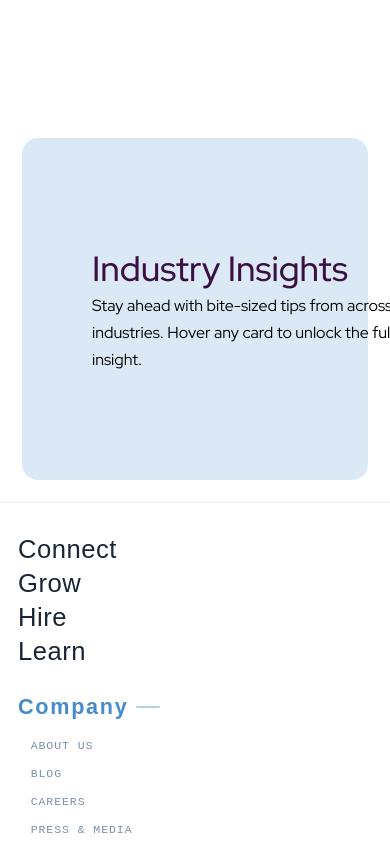
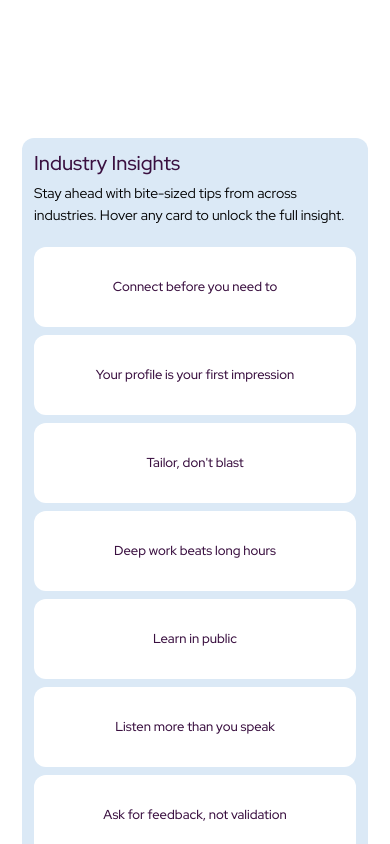
Before and after one commit to shankar-akashkore/ProConnect, a Next.js app in the folder frontend/: page / in a window 390 px wide. Shown: the part 800-1644 px from the top of the page. Built offline with nearby package versions, Linux system fonts and the light colour scheme; a web font is replaced by a local one.

Commit message:
Added responsive for home layout

```diff
--- a/frontend/src/components/HomeComponent/InsightsGrid.module.css
+++ b/frontend/src/components/HomeComponent/InsightsGrid.module.css
@@ -105,3 +105,74 @@
     line-height: 1.7;
     margin: 0;
   }
+/* ── Mobile Responsive ── */
+@media (max-width: 768px) {
+
+  .section {
+    flex-direction: column;
+    padding: 16px;
+    gap: 20px;
+    align-items: stretch;
+  }
+
+  /* Sidebar moves to top on mobile */
+  .sidebar {
+    width: 100%;
+    padding-left: 0;
+    order: -1;
+  }
+
+  .sidebarTitle {
+    font-size: 24px;
+    margin-bottom: 6px;
+  }
+
+  .sidebarText {
+    font-size: 14px;
+    line-height: 1.6;
+  }
+
+  /* Grid drops to 2 columns on mobile */
+  .grid {
+    grid-template-columns: repeat(2, 1fr);
+    gap: 8px;
+  }
+
+  .flipWrap,
+  .flipInner {
+    min-height: 100px;
+  }
+
+  .front,
+  .back {
+    font-size: 13px;
+    padding: 0.75rem;
+  }
+
+  .back {
+    font-size: 10px;
+  }
+}
+
+/* ── Extra small screens (< 400px) ── */
+@media (max-width: 400px) {
+
+  .section {
+    padding: 12px;
+    border-radius: 12px;
+  }
+
+  /* Single column on very small screens */
+  .grid {
+    grid-template-columns: 1fr;
+  }
+
+  .flipWrap,
+  .flipInner {
+    min-height: 80px;
+  }
+
+  .sidebarTitle {
+    font-size: 20px;
+  }
+}
```
